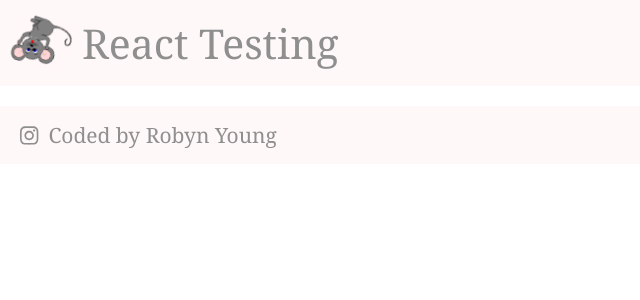
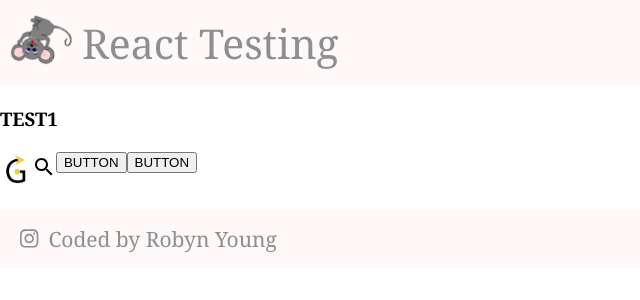
Before and after one commit to ROBYN13Y/react-test, a React (Create React App) app: page / in a window 1280 px wide. Shown: the top 300 px of the page, without its empty margins (0-640 px from the left). Built offline with nearby package versions, Linux system fonts and the light colour scheme.

Commit message:
UPDATE
import Test1.js
h3

```diff
--- a/src/App.js
+++ b/src/App.js
@@ -1,5 +1,8 @@
 import Header from "./HEADER/Header";
 import Footer from "./FOOTER/Footer";
+
+//MAIN SECTION
+import Test1 from "./MAIN/TEST1/Test1";
 
 import "./App.css";
 
@@ -7,6 +10,8 @@ function App() {
   return (
     <div className="app">
       <Header />
+      <h3>TEST1</h3>
+      <Test1 />
       <Footer />
     </div>
   );
```
